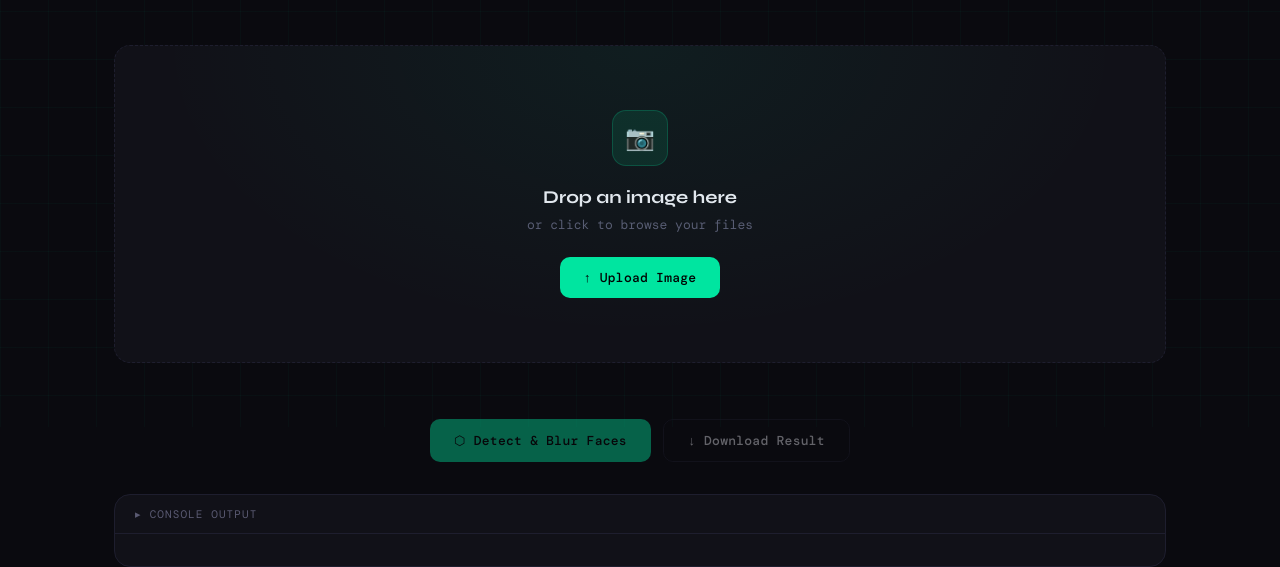
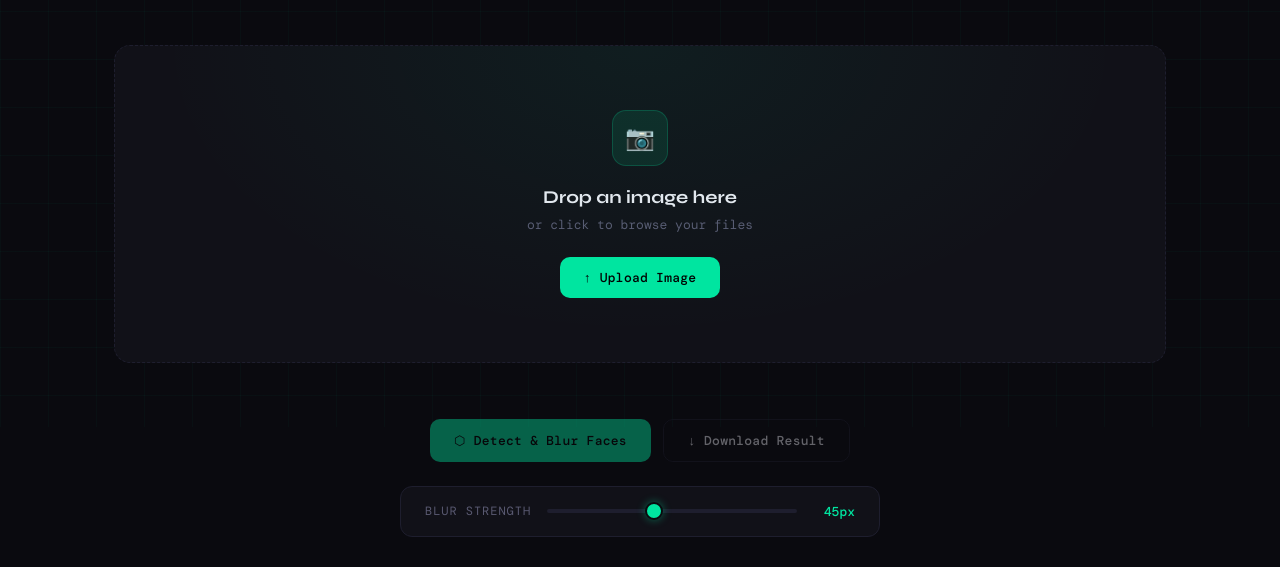
Before and after one commit to dullfarhan/falcebulr, a plain HTML site: page index.html in a window 1280 px wide. Shown: the part 373-940 px from the top of the page. Drawn offline with nearby package versions, Linux system fonts and the light colour scheme.

Commit message:
feat: Add blur strength slider UI with dynamic control for face blurring and adjust face detection padding.

```diff
--- a/index.html
+++ b/index.html
@@ -459,6 +459,76 @@
             width: 0%;
             transition: width 0.4s ease;
         }
+
+        .slider-control {
+            display: flex;
+            align-items: center;
+            gap: 16px;
+            margin-top: 24px;
+            padding: 16px 24px;
+            background: var(--surface);
+            border: 1px solid var(--border);
+            border-radius: 12px;
+            max-width: 480px;
+            margin-left: auto;
+            margin-right: auto;
+        }
+
+        .slider-control label {
+            font-size: 12px;
+            color: var(--muted);
+            text-transform: uppercase;
+            letter-spacing: 0.08em;
+            white-space: nowrap;
+            flex-shrink: 0;
+        }
+
+        .slider-control input[type="range"] {
+            -webkit-appearance: none;
+            appearance: none;
+            flex: 1;
+            height: 4px;
+            background: var(--border);
+            border-radius: 99px;
+            outline: none;
+            cursor: pointer;
+        }
+
+        .slider-control input[type="range"]::-webkit-slider-thumb {
+            -webkit-appearance: none;
+            appearance: none;
+            width: 18px;
+            height: 18px;
+            border-radius: 50%;
+            background: var(--accent);
+            border: 2px solid var(--bg);
+            box-shadow: 0 0 8px rgba(0, 229, 160, 0.4);
+            cursor: pointer;
+            transition: transform 0.15s;
+        }
+
+        .slider-control input[type="range"]::-webkit-slider-thumb:hover {
+            transform: scale(1.2);
+        }
+
+        .slider-control input[type="range"]::-moz-range-thumb {
+            width: 18px;
+            height: 18px;
+            border-radius: 50%;
+            background: var(--accent);
+            border: 2px solid var(--bg);
+            box-shadow: 0 0 8px rgba(0, 229, 160, 0.4);
+            cursor: pointer;
+        }
+
+        .slider-value {
+            font-size: 13px;
+            font-weight: 500;
+            color: var(--accent);
+            min-width: 42px;
+            text-align: right;
+            flex-shrink: 0;
+        }
     </style>
 </head>
 
@@ -494,6 +564,12 @@
             <button class="btn btn-primary" id="blurBtn" disabled>⬡ Detect &amp; Blur Faces</button>
             <button class="btn btn-secondary" id="downloadBtn" disabled>↓ Download Result</button>
             <button class="btn btn-secondary" id="resetBtn" style="display:none">↺ Reset</button>
+        </div>
+
+        <div class="slider-control">
+            <label for="blurRange">Blur Strength</label>
+            <input type="range" id="blurRange" min="5" max="100" value="45" step="1">
+            <span class="slider-value" id="blurValue">45px</span>
         </div>
 
         <div class="canvas-wrapper" id="canvasWrapper">
@@ -575,7 +651,7 @@
     <script defer src="https://cdn.jsdelivr.net/npm/@vladmandic/face-api/dist/face-api.js"></script>
     <script>
         // ─── Configuration ───────────────────────────────────────────────────────────
-        const BLUR_RADIUS = 22;   // px — strength of the Gaussian blur
+        let BLUR_RADIUS = 45;   // px — strength of the Gaussian blur
         const MIN_CONFIDENCE = 0.4;  // 0–1 — detection score threshold (lower = catches more faces)
         const FEATHER_RADIUS = 34;   // px — softness of the blur edge (higher = more feather)
         const MODEL_URL = './models';
@@ -599,6 +675,14 @@
         const progressWrap = document.getElementById('progressWrap');
         const progressBar = document.getElementById('progressBar');
         const logOutput = document.getElementById('logOutput');
+        const blurRange = document.getElementById('blurRange');
+        const blurValue = document.getElementById('blurValue');
+
+        // ─── Blur slider ─────────────────────────────────────────────────────────────
+        blurRange.addEventListener('input', () => {
+            BLUR_RADIUS = parseInt(blurRange.value);
+            blurValue.textContent = BLUR_RADIUS + 'px';
+        });
 
         // ─── Logging ─────────────────────────────────────────────────────────────────
         function log(msg, type = 'info') {
@@ -756,8 +840,8 @@
                 const box = det.detection.box;
 
                 // Expand bounding box slightly for a comfortable margin around the face
-                const padX = box.width * 0.15;
-                const padY = box.height * 0.15;
+                const padX = box.width * 0.2; // 15% padding on the left and right
+                const padY = box.height * 0.2;// 15% padding on the left and right
                 const fx = Math.max(0, box.x - padX);
                 const fy = Math.max(0, box.y - padY * 1.5); // extra padding towards the top for the forehead
                 const fw = Math.min(canvas.width - fx, box.width + padX * 2);
```
